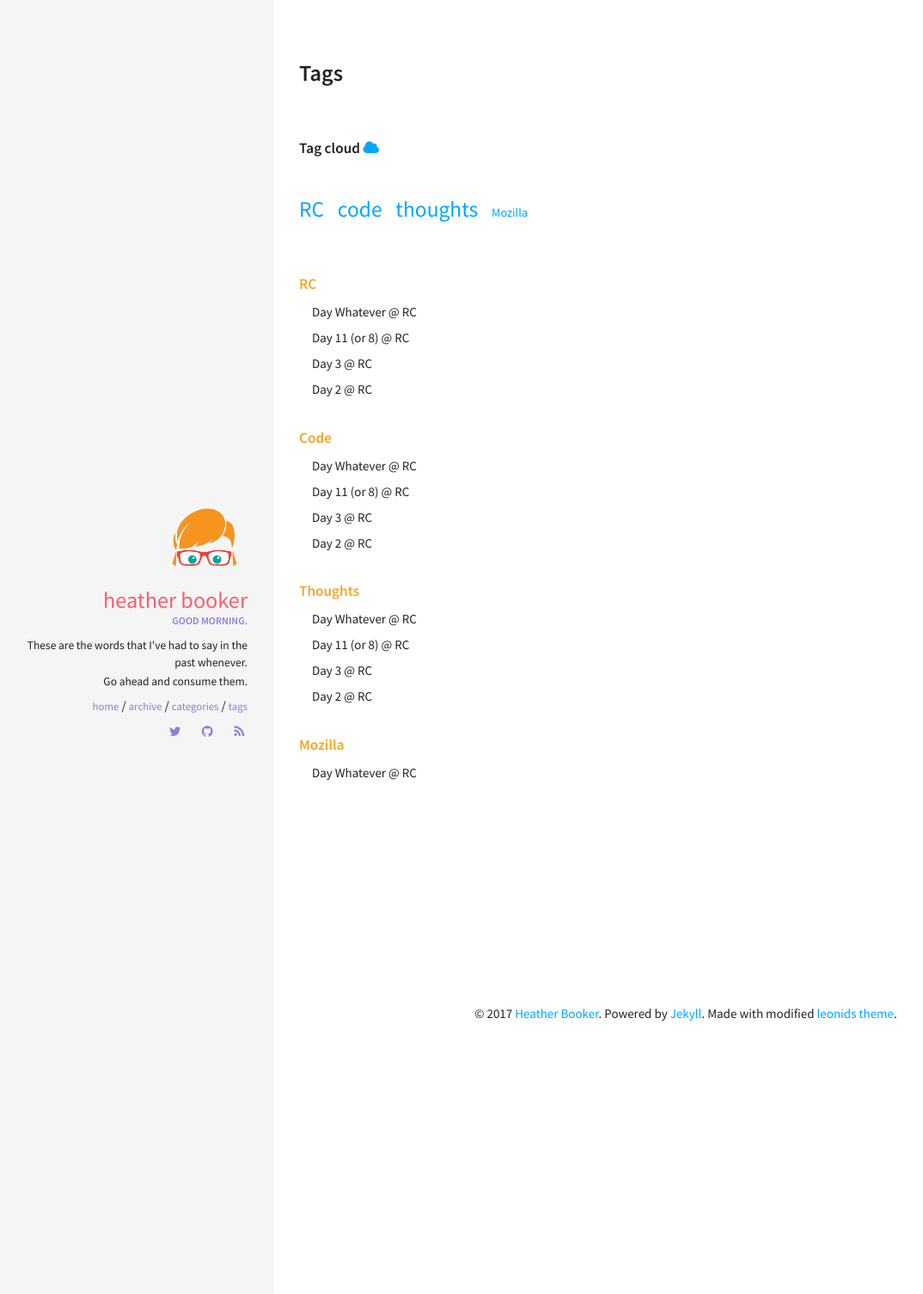
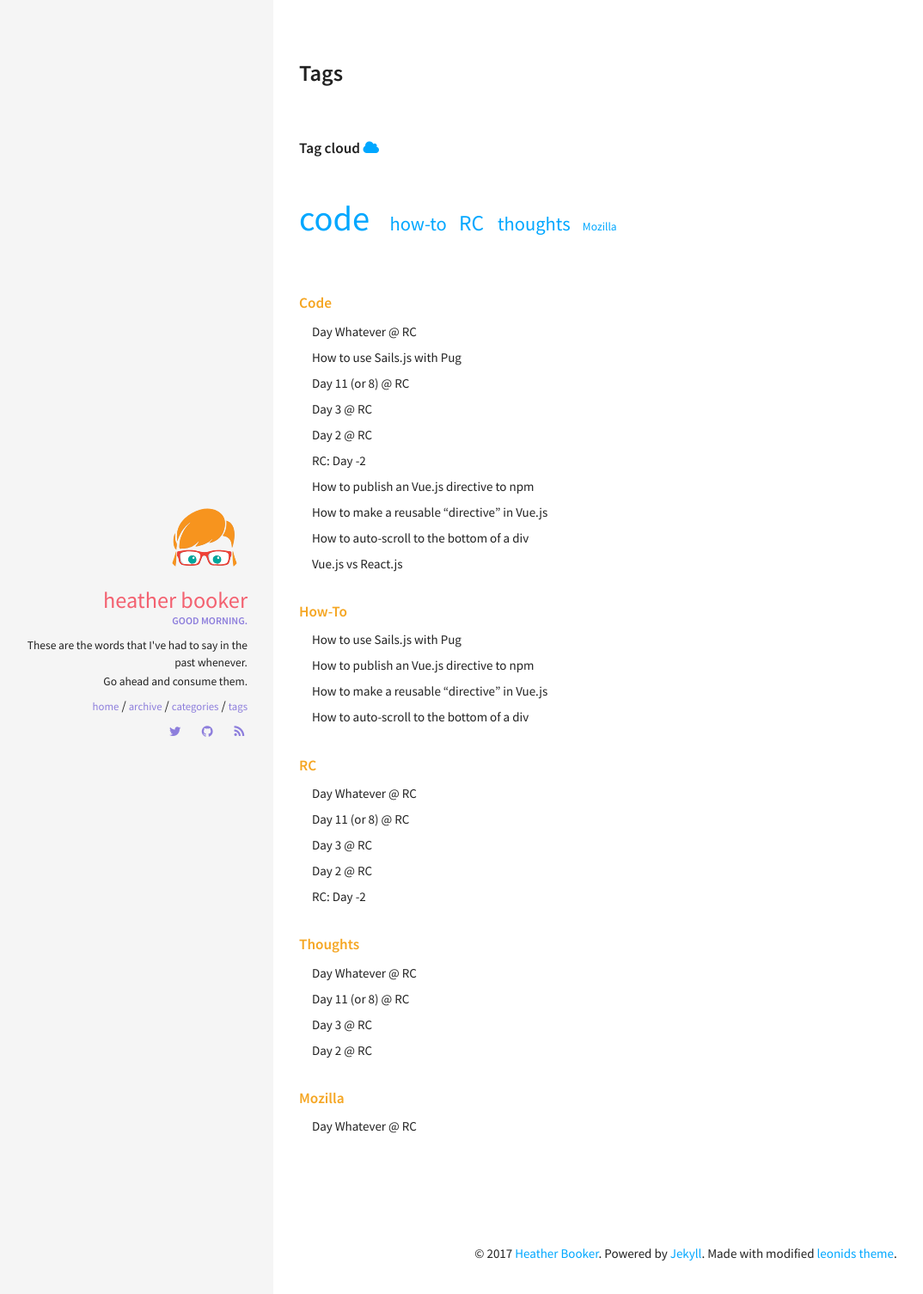
Before and after one commit to heatherbooker/blog, a Jekyll site: the page built from tags.html, in a window 1280 px wide. Shown: the top 1505 px of the page at 86% size, without its empty margins (2-1076 px from the left). Built offline with Jekyll 4.4.1, drawn with Linux system fonts in a browser that asks for light colours; part of the change alters nothing that is shown.

Commit message:
Migrate half of blog posts from Medium.com

````diff
--- /dev/null
+++ b/_posts/2016-06-15-vue-vs-react.md
@@ -0,0 +1,33 @@
+---
+layout: post
+title:  "Vue.js vs React.js"
+categories: code
+tags: code
+---
+
+Ooh, this is going to be a juicy one! I’m sure many people are fierce supporters of one of these technologies and zealous bashers of the other. Both Vue.js and React.js are both pretty new to the scene — let’s get some background information to begin. I’ll go in reverse alphabetical order to avoid offending anyone right out of the gates. ;)  <!--more-->
+
+First of all, Vue and React are very similar. They are both libraries intended to be used to make composable “views”(Vue’s words) or “user interfaces”(React’s words), with reactive data binding. Composable, in this case, meaning based on the separation of view concerns into units described as “components”. In terms of data, both recommend a uni-directional flow of data.
+
+[Vue.js](https://vuejs.org) was created and maintained by Evan You and released publicly in early 2014. It positions itself as a simpler, more straightforward implementation of the component-based data-binding view concept.
+
+[React.js](https://facebook.github.io/react/) was released a year earlier, after being created by Jordan Walke for use at Facebook. Frankly, until I began researching for this article, I had no idea there was a single person behind it — Facebook definitely gets the acclaim for React.
+
+Vue is arguably the underdog at the moment. React absolutely took the javascript world by storm — it is currently the 6th most starred project ever on Github, and you would be hard pressed to be a front-end developer currently and not have heard anything about it. Vue even directly likens itself to React in its “[(re)introduction” article](http://blog.evanyou.me/2015/10/25/vuejs-re-introduction/):
+
+> When it comes to structuring complex interfaces, Vue takes an approach that is very similar to React: it’s components all the way down.
+
+The uni-directional data flow is an idea originally referred to by React as “Flux”. In this idea, data changes flow through a central container of state before they are sent back out to wherever the data may be needed. They each have their own personalized versions of Flux — the most popular for React is Redux*, written by Dan Abramov. Since its inception, Redux has been widely praised by the community as well as the React team at Facebook themselves. Redux is also compatible with Vue, though Vuex is an architecture similarly based on Flux while being more specifically tailored to Vue.
+
+Alright. Now that all that factual stuff is out of the way, lets talk about our feelings. My first foray into React was decidedly painful. I had never used such an architecture before, and many people agree with me on the following point: the documentation is not beginner friendly. In this excellent article [ReactJS for Stupid People](http://blog.andrewray.me/reactjs-for-stupid-people/), Andrew Ray points out React’s bewilderingly full and disorganized sidebar with multiple, competing entry points. React’s use of JSX, which looks like HTML tags written in the middle of a JS file, makes things hard enough, without additions such as — a mix of ES6 syntax and “safe” JS throughout React’s documentation and the hoardes of other tutorials found throughout the interwebs, superfluous yet pervasive use of webpack(which also has notoriously poor documentation), and the whole flux/redux/state/props mess(at least in my brain it was a mess). All in all, I think three things are the root of my lesser valuation of React:
+1. A ton of nearly inextricable tools (webpack, babel, jsx, redux/reflux/alt..)
+2. Unnecessary complication, in my opinion, compared to Vue
+3. Confusing documentation
+
+These three aforementioned items are surely related. However, I feel that Vue scores significantly higher than React on all three. I barely needed to venture away from the official Vue docs to get started using it; even when I did turn to Google, I frequently ended up back in the official docs to find my answer! To me, this is a major win — to have a technology clear enough that it can be sufficiently explained in one go, and to sufficiently and clearly do so. I expect that the Vue docs were written by the creator of Vue, which would afford the absolute clarity that accompanies such a position.
+
+I must end by saying that I enjoy using both — I appreciate React’s current far-reach, as well as Vue’s dedication to simplicity. But I can’t help but lean towards team Vue. In any case, long live component based UIs!
+
+*Redux is technically not flux. But it was heavily inspired by it.
+
+*Note*: This post was migrated from its [original home on Medium](https://medium.com/@heatherbooker/vue-js-vs-react-js-28caa8f9b033#.ojssrqrl3) on February 23, 2017.
--- /dev/null
+++ b/_posts/2016-08-12-how-to-autoscroll.md
@@ -0,0 +1,77 @@
+---
+layout: post
+title:  "How to auto-scroll to the bottom of a div"
+categories: code
+tags: code how-to
+---
+
+This article is just going to be a little nublet of an article. Or a nugget. Whatever.
+<!--more-->
+I found it ridiculously difficult to add what I thought was a common, simple feature to a web app: the ability for a div to automatically scroll to the bottom whenever new content is added. I didn’t want the page to scroll, and I didn’t want the div height to grow, or the content to expand outside the div.
+
+I tried using a library which is supposed to provide this functionality, but I was having no luck. It would sometimes jump around for the first couple of additions, but was terribly inconsistent, and I couldn’t understand the source code well enough to tweak and make it work.
+
+Next, I did it the hard way myself — by following a summary of how to accomplish it with some sample code using requestAnimationFrame. This was an excellent way to learn more about requestAnimationFrame, which was something I wanted to do anyway. It also eventually worked and solved my problem! Rad.
+
+But get this — it turns out there’s a better way. Introducing the under-appreciated Mutation Observer. Check it out:
+```js
+// Get a reference to the div you want to auto-scroll.
+var someElement = document.querySelector('.className');
+// Create an observer and pass it a callback.
+var observer = new MutationObserver(scrollToBottom);
+// Tell it to look for new children that will change the height.
+var config = {childList: true};
+observer.observe(someElement, config);
+```
+MutationObservers are available in your browser. *In your browser!* They’re not some fancy shtuff. Well, they are fancy shtuff, but you don’t have to worry about how they got so fancy, which is what counts in my books.
+
+Now, that’s all well and good, but how do you do the actual scrolling?!
+
+Two options: jump or smooth scroll.
+
+Jump:
+```js
+function scrollToBottom() {
+  someElement.scrollTop = someElement.scrollHeight;
+}
+```
+Smooth Scroll:
+```js
+// First, define a helper function.
+function animateScroll(duration) {
+  var start = someElement.scrollTop;
+  var end = someElement.scrollHeight;
+  var change = end - start;
+  var increment = 20;
+  function easeInOut(currentTime, start, change, duration) {
+    // by Robert Penner
+    currentTime /= duration / 2;
+    if (currentTime < 1) {
+      return change / 2 * currentTime * currentTime + start;
+    }
+    currentTime -= 1;
+    return -change / 2 * (currentTime * (currentTime - 2) - 1) + start;
+  }
+  function animate(elapsedTime) {
+    elapsedTime += increment;
+    var position = easeInOut(elapsedTime, start, change, duration);
+    someElement.scrollTop = position;
+    if (elapsedTime < duration) {
+      setTimeout(function() {
+        animate(elapsedTime);
+      }, increment)
+    }
+  }
+  animate(0);
+}
+
+// Here's our main callback function we passed to the observer
+function scrollToBottom() {
+  var duration = 300 // Or however many milliseconds you want to scroll to last
+  animateScroll(duration);
+}
+```
+I hope this helps you. If you’re using Vue.js, you can check out [vue-sticky-scroll](https://github.com/heatherbooker/vue-sticky-scroll) (alternate name: vue-glue?), a directive I published to simplify the lives of other people who also want what I wanted. I also wrote recently about the [making of Vue.js directives]({{ site.url }}{% post_url 2016-08-12-how-to-vue-directive %}
+) in general. Recently being like 20 minutes ago. Woohoo for Vue.js!
+
+*Note*: This post was migrated from its [original home on Medium](https://medium.com/@heatherbooker/how-to-auto-scroll-to-the-bottom-of-a-div-415e967e7a24#.etorqdgbe) on February 23, 2017.
--- /dev/null
+++ b/_posts/2016-08-12-how-to-vue-directive.md
@@ -0,0 +1,78 @@
+---
+layout: post
+title: How to make a reusable “directive” in Vue.js
+categories: code
+tags: code how-to
+---
+
+I like Vue.js. A lot. (See my [comparison with React.js here]({{ site.url }}{% post_url 2016-06-15-vue-vs-react %}
+).) It is a beautifully simple, straightforward, and superbly functional view-layer framework. I’ve gone over most of the docs multiple times, and I am absolutely enamoured with the clarity they exude. They don’t use stupidly obscure words or send you around in circles trying to find what you want. They make you and Vue Just Work.
+
+However, I had a weak spot — the “Custom Directives” page. <!--more-->I avoided it for the longest time. Not being familiar with Angular (which everyone else seemed to be comparing these “directives” to those “directives”), I did not understand what a “directive” was or why I might want to use it. I couldn’t find a page explicitly labelled “Normal Directives” so I decided these custom “directives” were probably super insanely advanced.
+
+Anyway, as it turns out, smack dab on the [Vue.js overview](https://vuejs.org/guide/overview.html) page is a succinct introduction to “directives”:
+
+> Directives are prefixed with v- to indicate that they are special attributes provided by Vue.js, and as you may have guessed, they apply special reactive behavior to the rendered DOM.
+
+Yup, that is right out of the docs. Apparently it was *too* succinct for me. If any of you are like me, let me see if I can break down what a “directive” is even more.
+
+“Directives” in Vue.js are handy little tools or services that *do something* to a component. Simply by adding “v-your-directive-name” as an attribute (like “class” or “v-bind:whatever” or “style” are all attributes) in your markup as follows —
+```html
+<div v-some-directive>BLAh blaH BLAH or whatever</div>
+```
+— you will find that this div now has whatever behaviour the directive specifies.
+But what is the difference between:
+- a directive and a component?
+See, a component *is* a thing. A directive *does* a thing.
+Clear as mud? Good. (We’ll get to an example soon.)
+What about the difference between:
+-a directive and a plugin?
+Wait, what *is* the difference between a directive and a plugin?
+
+Well, on this distinction, I admit I really *am* seeing it clear as mud. It seems that a directive can be, or become, a plugin. Or is it that plugins can be encapsulated in directives? Perhaps if I end up needing to make a plugin, then my comprehension will be strengthened. Please do let me know if you are wiser than I on this topic.
+
+Anyway, now that I’ve bored you to death with the blabbing, let’s dig right in and see a useful example of a custom directive. [Check out the code on Github](https://github.com/heatherbooker/vue-sticky-scroll).
+
+I created a directive (as all great things are created) out of necessity: I wanted a div of a fixed height to always auto-scroll down to the bottom if new content is added. A common problem you would think, no? Various attempts at solutions took hours upon hours — using libraries, requestAnimationFrame, home-hacked fixes, until I was satisfied. Then someone pointed out the excellent browser feature, Mutation Observers. This was an infinitely simpler implementation of the behaviour I desired.
+
+(If what you are really after is how to solve this same problem, I wrote about the exact implementation [here]().)
+
+My original directive was not a directive. It was just a function that took the class or id of the div in question as an argument, and used that to attach the behaviour to the element. An Angular.js veteran recommended that I extract this functionality into a directive, so that it would automatically attach to the desired element. What witchcraft is this?! That was my reaction to this push that I needed to finally explore directives.
+
+Oops, that was definitely not digging right in. That was blabbing.
+
+Javascript:
+```js
+Vue.directive('sticky-scroll', {
+  bind: function() {
+    var observer = new MutationObserver(scrollToBottom);
+    var config = {childList: true};
+    observer.observe(this.el, config);
+    function scrollToBottom() {
+      // whatever it takes to scroll to the bottom
+    }
+  }
+});
+```
+Html: (template in your Vue component)
+```html
+<div v-sticky-scroll>
+  <!-- new elements will be added here, that's why we want to scroll!-->
+</div>
+```
+Let’s talk about that.
+
+The name of the directive is ‘sticky-scroll’, which must be prefaced with ‘v-’ in your template html. The ‘bind’ method found in the directive is one of three possible: bind, update, and unbind, called respectively when the directive is attached, modified, and detached from an element.
+
+This.el is one of several properties available through the directive-element interface, and is a direct reference to the element. Other properties can specify additional arguments and parameters to modify the directives activity.
+
+You can now clearly see the distinction between the mysterious “directive” and a component: in the JS file for the directive, there is no html markup. Only behaviour. In contrast, our component has markup, to which the directive is applied.
+
+Finally, I want to talk about making your directive reusable and available to the whole of the Vue.js community. Sharing is caring, as they say, and Vue.js is currently maintained by essentially one person. This incredible feat merits some serious love, and contributing useful features and stuff you create is a great way to spread the love. Some tips for doing this in the most awesome way possible:
+
+- For maximum simplicity, use a CDN like [RawGit](https://rawgit.com) — you can just upload your single directive file to Github and make it available through a CDN
+- Make sure your code is clean and readable — users might have problems or want to modify your source code. // Comments can’t hurt.
+- Throw in a readme.md with a description and usage instructions, and an example preferably
+- Then, submit a PR with your shiny new directive to [Awesome Vue](https://github.com/vuejs/awesome-vue) for the world to see!
+
+*Note*: This post was migrated from its [original home on Medium](https://medium.com/@heatherbooker/how-to-make-a-reusable-directive-in-vue-js-b28e1dfd76a3#.bt5ya37q2) on February 23, 2017.
--- /dev/null
+++ b/_posts/2016-08-24-how-to-vue-directive-npm.md
@@ -0,0 +1,56 @@
+---
+layout: post
+title: How to publish an Vue.js directive to npm
+categories: code
+tags: code how-to
+---
+
+Wow, so I’m always amazed when something I want to know how to do doesn’t stare right back at me in the top 5 Google results. I’m sure you can guess why I am writing this article today (hint: check the title), but be assured that I have previously been unsuccessful in my mission to publish my Vue.js directive to npm. Please join me for a thrilling recount of my journey to enlightenment.
+
+<!--more-->
+
+So the original version of [my directive](https://github.com/heatherbooker/vue-sticky-scroll) just had
+```js
+Vue.directive('name-of-directive', {
+  // Definition
+});
+```
+Stupidly simple. Perfectamundo. Works great when you just drag the file in, either by cloning/downloading or using a [CDN](https://rawgit.com).
+
+But it isn’t enough to make this work as an npm package. (I know because I tried it.) For that, we will need to sleuth a little more — I did this by investigating a bunch of [other people’s directives](https://www.npmjs.com/search?q=vue+directive) that were already available through npm. I think I must have sleuthed *too* hard the first time, because it turns out that making a Vue directive work as an npm package is also pretty stupidly simple.
+
+It can be done by essentially the same principle as making anything else available both through npm and a non-node environment (such as a CDN or direct use of the file), which is as follows:
+```js
+// Before you create your Vue.directive:
+try {
+  var Vue = require('vue');
+} catch (e) {
+  // It's all good, Vue should already be available globally.
+}
+// Then create your Vue.directive as a variable:
+var myDirective = Vue.directive('', {});
+// Finally, check if you should export it:
+try {
+  module.exports = myDirective;
+} catch (e) {
+  // No problem, it should be registered as is.
+}
+```
+The try/catch clauses could also be `if` statements, where you check the environment before doing what needs to be done:
+```js
+if (typeof module !== 'undefined' && this.module !== module && module.exports) {
+  var Vue = require('vue');
+}
+// Continue as above, replacing final 'try/catch' with above 'if'
+```
+But there is some discourse on the best way to do this — whether checking the first and last clauses is sufficient ([Underscore](http://underscorejs.org/docs/underscore.html#section-11) does it this way) or the first and second clauses are a preferable pair. Let me know if you have thoughts on the `try/catch` vs `if (module)` dilemma.
+
+Of course, everything should be wrapped in an anonymous, self-invoking function to prevent bloating of the global namespace if users are not using node.
+```js
+(function() {
+  // Do all the things;
+})();
+```
+In any case, either of the above should be sufficient to make your directive available through both platforms. Now all you have to do is npm publish!
+
+*Note*: This post was migrated from its [original home on Medium](https://medium.com/@heatherbooker/how-to-publish-an-vue-js-directive-to-npm-e98600fb5d2f#.ngsetlhae) on February 23, 2017.
--- /dev/null
+++ b/_posts/2016-11-05-day-negative-2.md
@@ -0,0 +1,18 @@
+---
+layout: post
+title:  "RC: Day -2"
+categories: code
+tags: code RC
+---
+
+Today is the day before the day before I will begin a series of days at [the Recurse Center](https://recurse.com). I have two reasons for writing this — One, they suggest keeping a blog to track your learning etc., but even before that, I read a few blogs from people who went to RC and did just that, like [Julia Evans](https://jvns.ca/blog/2013/09/26/hacker-school-day-4-c-unit-testing/). It was really cool to see what they were doing, and I kindof want a place to organize my thoughts.
+<!--more-->
+
+I was looking at some job postings and a surprising number of them mentioned ‘Scala’. I don’t even know what category of language Scala is. Also, a lot of them were data science or machine learning based; or maybe it just seems disproportionately that way because they are “off-limits” to me. I would love to dive into some of that stuff, machine learning and AI in particular, but I don’t see 3 months being quite sufficient to really get very far.
+
+To Do:
+- look at Scala
+- forget about whether learning X will help me get a job
+- put up No-Frills API so I can start on Nand-to-Tetris on Monday
+
+*Note*: This post was migrated from its [original home on Medium](https://medium.com/@heatherbooker/rc-day-2-632e910b7c17#.r6xkbrdyw) on February 23, 2017.
--- a/_posts/2016-11-08-day-2.md
+++ b/_posts/2016-11-08-day-2.md
@@ -3,6 +3,7 @@ layout: post
 title:  "Day 2 @ RC"
 categories: code
 tags: RC code thoughts
+made-at-rc: true
 ---
 
 __My Computer__
--- a/_posts/2016-11-09-day-3.md
+++ b/_posts/2016-11-09-day-3.md
@@ -4,6 +4,7 @@ title:  "Day 3 @ RC"
 categories: code
 tags: RC code thoughts
 ends-early: true
+made-at-rc: true
 ---
 
 TO DO:
--- /dev/null
+++ b/_posts/2017-01-07-how-to-use-sails-with-pug.md
@@ -0,0 +1,67 @@
+---
+layout: post
+title: How to use Sails.js with Pug
+categories: code
+tags: code how-to
+made-at-rc: true
+---
+You may know by now that I like to make [tutorials for things with dismal search results]({{ site.url }}{% post_url 2016-08-24-how-to-vue-directive-npm %}
+), and this is no different. The search results when I queried for the title of this post included the following:
+
+![pugs on sailboats. not the sails or pugs I wanted.]({{ site.url }}/assets/img/use-sails-with-pug.png)
+
+Yeah. Not exactly what I was looking for.<!--more--> So I started by following [a video tutorial](https://www.youtube.com/watch?v=ep6EQ5f82Ts&list=PLf8i4fc0zJBzLhOe6FwHpGhBDgqwInJWZ&index=3) (just kidding, actually I started by blindly trying to merge the basic sails app with my pre-existing code, which was painfully unsuccessful) to the T just to get an idea of how sails works, seeing as I’m still more than a little confused about routing and http and servers and databases. I shall now extrapolate the process of converting this project to use pug, to a tutorial on starting a sails app with pug.
+
+Normally you would be able to generate a project using a different templating engine than the default EJS, but it seems the name transition from Jade → Pug is not complete. The closest we can get (until [the Pug views generator](https://www.npmjs.com/package/sails-generate-views-pug) is published…) (**Update: it’s a thing!**) is to run
+```bash
+sails new puggity-project --template=jade
+```
+in the terminal to make a new sails project called ‘puggity-project’. Be sure that you have sails installed globally before trying to run this command — you can do that using the following command (also in the terminal) :
+```bash
+npm install sails -g
+```
+You may need to preface the command with ‘sudo’ if this command spits back a bunch of mumblebump about permissions.
+
+Now we need to change all of the Jade config to Pug, including changing filename extensions in /view to .pug, installing pug, and changing the view engine.
+```bash
+cd puggity-project/views
+for file in *.jade; do mv $file `basename $file .jade`.pug; done
+npm i --save pug
+```
+Open config/views.js and change the line that says __engine: “jade”__ to say __engine: “pug”__.
+You should now be able to run
+```bash
+sails lift
+```
+or
+```bash
+npm start
+```
+(whichever you prefer — “sails lift” is their cute start command but for consistency if you work with other npm projects, you might appreciate using “npm start”.)
+From this point you can basically follow [this tutorial I linked above](https://www.npmjs.com/package/sails-generate-views-pug), being mindful that when the EJS is mentioned, you will need to take the appropriate action but using Pug syntax/files.
+
+Some little notes:
+- In new .pug files, you will need to start with
+```pug
+extends ../layout
+block body
+```
+- For ep.3: watch the updated version (which is later in the playlist)
+- In ep.3: the `sails generate user` command is going to need to be `sails generate api user`
+- After running running `sails generate api user`, you may need to go into config/models.js and set uncomment the “migrate” line (I also changed it to `migrate: ‘safe’ `, because I like the sound of “safe”!) to avoid command line error msgs
+
+In episode 3, you create a form with one input as follows:
+```html
+<input type=“hidden” name="_csrf" value=“<%= _csrf %>" >
+```
+However, the <% … %> syntax is specific to EJS templates; we need to puglify it! (Not uglify…pug syntax is definitely prettier to my eyes!) Our version will look like this:
+```pug
+input(type="hidden" name="_csrf" value= _csrf)
+```
+Voila! C’est beautiful.
+
+Then in episode 5, you get into making variables available to your views, which you can read more about in the locals documentation of Sails. They can then be accessed in the Pug-typical way (as seen above for the input “value” attribute), by appending an equals sign, a space, and the variable name to either an attribute or a tag.
+
+There you go! I hope this helps you get started whipping up a Sails.js + Pug app. If you need more inspiration or to see some code, check out my sails + pug project code or the app itself! Good luck and have fun! :)
+
+*Note*: This post was migrated from its [original home on Medium](https://medium.com/@heatherbooker/how-to-use-sails-js-with-pug-d3ded437c895#.drv7vifry) on February 23, 2017.
--- a/_posts/2017-01-24-day-whatever.md
+++ b/_posts/2017-01-24-day-whatever.md
@@ -3,6 +3,7 @@ layout: post
 title:  "Day Whatever @ RC"
 categories: code
 tags: RC code thoughts Mozilla
+made-at-rc: true
 ---
 
 __What am I doing?__
````
Also changed, not shown: assets/img/use-sails-with-pug.png (added).
